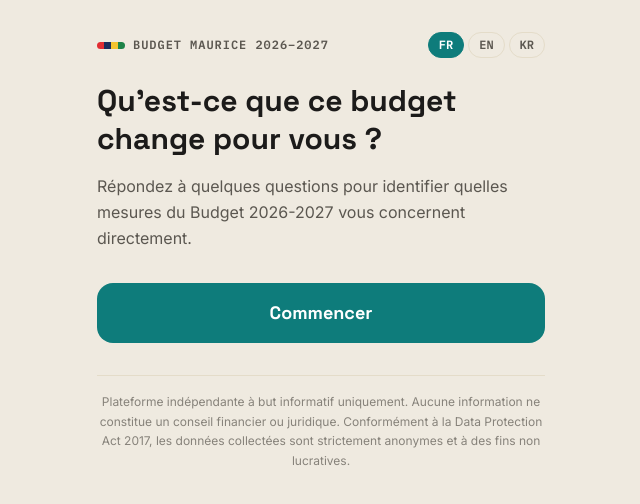
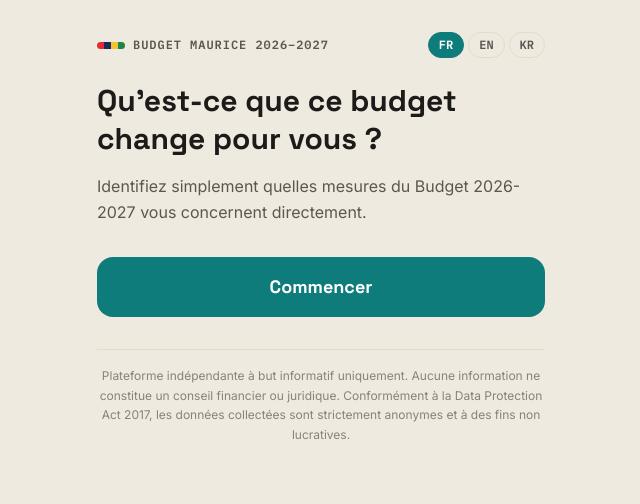
Before and after one commit to No0bYC/budget-mauritius-2027, a React (Vite) app: page / in a window 1280 px wide. Shown: the top 504 px of the page, without its empty margins (319-959 px from the left). Built offline with nearby package versions, Linux system fonts and the light colour scheme.

Commit message:
Update App.jsx

```diff
--- a/src/App.jsx
+++ b/src/App.jsx
@@ -26,7 +26,7 @@ const UI={
 fr:{
   header:'Budget Maurice 2026\u20132027', step:(c,t)=>`\u00c9tape ${c} sur ${t}`,
   intro_title:"Qu'est-ce que ce budget change pour vous\u00a0?",
-  intro_sub:"R\u00e9pondez \u00e0 quelques questions pour identifier quelles mesures du Budget 2026-2027 vous concernent directement.",
+  intro_sub:"Identifiez simplement quelles mesures du Budget 2026-2027 vous concernent directement.",
   start:'Commencer',back:'Retour',restart:'Recommencer',next:'Continuer',
   q_nat:'\u00cates-vous mauricien\u00b7ne\u00a0?',oui:'Oui',non:'Non',
   q_genre:'Vous\u00a0\u00eates\u2026',homme:'Un homme',femme:'Une femme',gnr:'Pr\u00e9f\u00e8re ne pas r\u00e9pondre',
@@ -63,7 +63,7 @@ fr:{
 en:{
   header:'Mauritius Budget 2026\u20132027',step:(c,t)=>`Step ${c} of ${t}`,
   intro_title:"How does this budget affect you?",
-  intro_sub:"Answer a few questions to find out which measures of the 2026-2027 Budget apply to you directly.",
+  intro_sub:"Find out which measures of the 2026-2027 Budget apply to you directly.",
   start:'Start',back:'Back',restart:'Start over',next:'Continue',
   q_nat:'Are you Mauritian?',oui:'Yes',non:'No',
   q_genre:'You are\u2026',homme:'A man',femme:'A woman',gnr:'Prefer not to say',
@@ -99,7 +99,7 @@ en:{
 kr:{
   header:'Bidzet Moris 2026\u20132027',step:(c,t)=>`Letap ${c} lor ${t}`,
   intro_title:"Kouma bidzet nasional afekte ou?",
-  intro_sub:"Pou aid ou konpran, reponn kek kestion pou trouv ki mezir Bidze 2026-2027 konsern ou personalman.",
+  intro_sub:"Pou aid ou konpran ki mezir Bidze 2026-2027 konsern ou personalman.",
   start:'Koumans',back:'Retourn',restart:'Rekominse',next:'Kontinye',
   q_nat:'Eski ou Morisien/Morisin\u00a0?',oui:'Wi',non:'Non',
   q_genre:'Ou ete\u2026',homme:'Enn misie',femme:'Enn dam',gnr:'Mo prefer pa dir',
```
